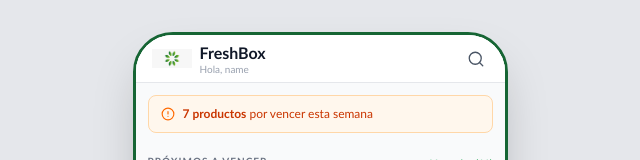
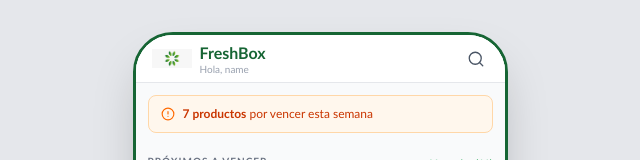
Before and after one commit to juanmaa28/freshbox, a React (Vite) app: page / in a window 1280 px wide. Both pictures are taken after typing "name@example.com", "Sample123" into the empty fields and a click on the button "Iniciar sesión". Shown: the top 160 px of the page, without its empty margins (320-960 px from the left). Built offline with nearby package versions, Linux system fonts and the light colour scheme.

Commit message:
Resalta la marca en la pantalla inicial

```diff
--- a/src/screens/Home.jsx
+++ b/src/screens/Home.jsx
@@ -24,7 +24,7 @@ export default function Home({ onNav }) {
             className="object-contain w-10 h-10 mix-blend-multiply dark:mix-blend-normal dark:rounded-full dark:bg-white/90"
           />
           <div className="flex flex-col leading-tight">
-            <span className="text-base font-bold text-gray-900 dark:text-gray-50">FreshBox</span>
+            <span className="text-base font-bold text-fresh-800 dark:text-fresh-300">FreshBox</span>
             {user && <span className="text-[10px] text-gray-400 -mt-0.5">Hola, {user.name}</span>}
           </div>
         </div>
```
